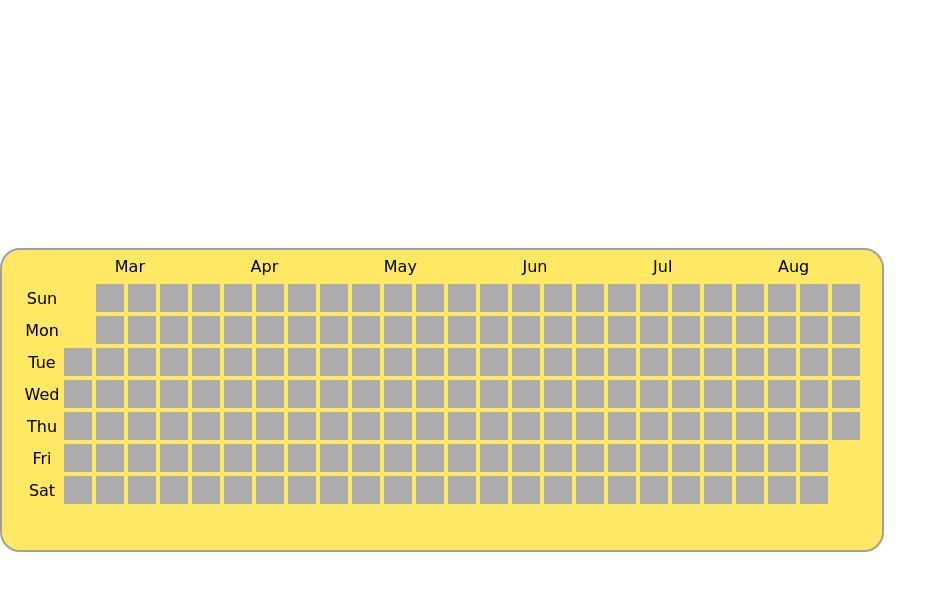
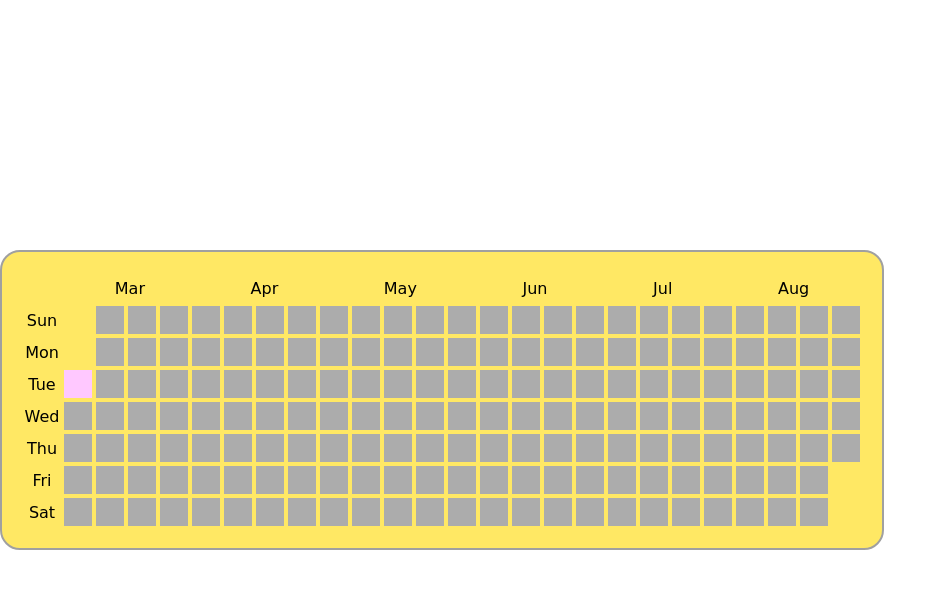
Before and after one commit to Romashka13579/JavaScript_7, a plain HTML site: page index.html in a window 1280 px wide. Both pictures are taken after a click on the button 78 px from the left and 362 px from the top of the page. Shown: the whole page, without its empty margins (0-947 px from the left). Drawn offline with Linux system fonts and the light colour scheme.

Commit message:
tenth commit

```diff
--- a/css/style.css
+++ b/css/style.css
@@ -11,7 +11,7 @@ body{
 #blanck{
     position: relative;
     width: auto;
-    height: 300px;
+    height: auto;
     border: 2px solid rgb(160, 160, 160);
     border-radius: 20px;
     background: rgb(255, 232, 100);
@@ -19,7 +19,7 @@ body{
 .container{
     position: relative;
     width: auto;
-    margin: 0px 20px;
+    margin: 20px 20px;
     display: flex;
     flex-direction: row;
 }
--- a/js/script.js
+++ b/js/script.js
@@ -1,4 +1,3 @@
-
 var date_creation = new Date('January 01, 2022 00:00:00')
 var month = date_creation.getMonth()
 var year = date_creation.getFullYear()
@@ -43,7 +42,8 @@ m_1 = month + 1
 var d = date
 var w = weekdays
 
-console.log(date_real)
+var buttoncount = [];
+var d1 = date
 
 function Button_Range() {
     for (m_r; m_r > m_1 - 1; m_r--) {
@@ -52,15 +52,19 @@ function Button_Range() {
     for (m; m < month_real; m++) {
         if (m == 2 && year_real % 4 == 0) {
             d -= 29
+            d1 +=29
         }
         else if (m == 2) {
             d -= 28
+            d1 +=28
         }
         else if (m == 4 || m == 6 || m == 9 || m == 11) {
             d -= 30
+            d1 +=30
         }
         else {
             d -= 31
+            d1 +=31
         }
     }
     if (w != 7) {
@@ -73,10 +77,35 @@ function Button_Range() {
     else if (date_real_help == date_real + 1) {
     }
     else if (date_real_help != date_real + 1) {
-        k -= date_real_help
+        d -= date_real_help
     }
-    for (d; d <= date_real; d++) {
-        buttons.innerHTML += "<button class='button'></button>"
+    for (d; d <= date_real; d++){
+        d1--
+        buttoncount.push(200)
+        buttons.innerHTML += "<button class='button' id="+d1+" onclick='Color("+d1+")' onpointerover='Button_Help("+d1+") onpointerout='Button_Delete("+d1+")'></button>"
     }
     date_real_help = date_real
 }
+function Color(d1){
+    var button_id = document.getElementById(""+d1+"")
+    rgb2 = buttoncount[d1]
+    button_id.style.background = "rgb(255, "+rgb2+", 255)"
+    if(buttoncount[d1] != 40){
+        buttoncount[d1] -= 40
+    }
+    else{}
+}
+// function Button_Help(d1){
+//     var d1_1 = document.getElementById(""+d1+"")
+//     d1_1.innerHTML += "<div id='button-help'>"
+//     var button_help = document.getElementById("button-help")
+//     button_help.style.width = "10px"
+//     button_help.style.height = "10px"
+//     button_help.style.background = "white"
+// }
+// function Button_Delete(d1){
+//     var d1_1 = document.getElementById(""+d1+"")
+//     d1_1.innerHTML += "<div id='button-help'>"
+//     var button_help = document.getElementById("button-help")
+//     button_help.remove()
+// }
```
